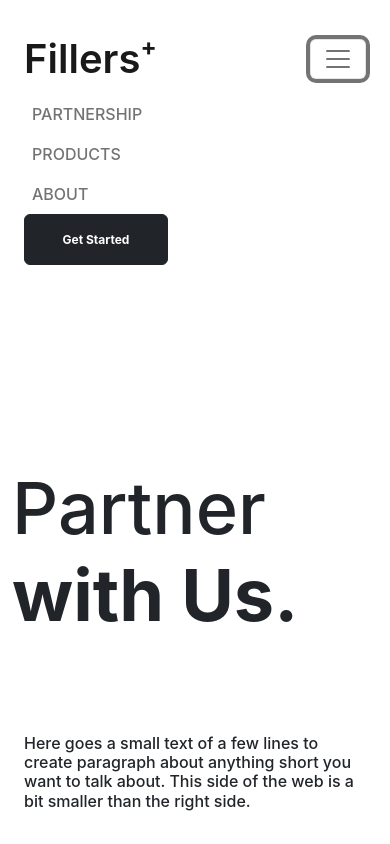
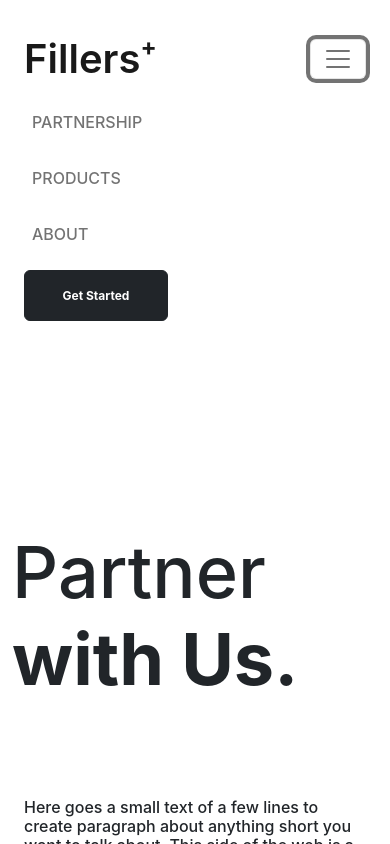
Before and after one commit to mchumpitazp/fillers, a React (Create React App) app in the folder fillers_frontend/: page / in a window 390 px wide. Both pictures are taken after a click on the button 338 px from the left and 59 px from the top of the page. Shown: the top 844 px of the page. Built offline with nearby package versions, Linux system fonts and the light colour scheme.

Commit message:
Responsive improvements

```diff
--- a/fillers_frontend/src/App.scss
+++ b/fillers_frontend/src/App.scss
@@ -42,6 +42,10 @@ h1 {
 }
 
 #partner-page {
+    h1 > strong{
+        display: inline-block;
+    }
+
     h5 {
         font-weight: 400;
         margin-bottom: 2rem;
--- a/fillers_frontend/src/components/HeaderComponent.js
+++ b/fillers_frontend/src/components/HeaderComponent.js
@@ -28,23 +28,23 @@ function Header() {
 
                     <Nav className='ms-auto' navbar>
                         <NavItem>
-                            <NavLink className="nav-link mx-2" to='/partnership' onClick={() => setNav(false)}>
+                            <NavLink className="nav-link mx-2 my-2" to='/partnership' onClick={() => setNav(false)}>
                                 PARTNERSHIP
                             </NavLink>
                         </NavItem>
                         <NavItem>
-                            <NavLink className="nav-link mx-2" to='/products' onClick={() => setNav(false)}>
+                            <NavLink className="nav-link mx-2 my-2" to='/products' onClick={() => setNav(false)}>
                                 PRODUCTS
                             </NavLink>
                         </NavItem>
                         <NavItem>
-                            <NavLink className="nav-link ms-2 me-4" to='/aboutus' onClick={() => setNav(false)}>
+                            <NavLink className="nav-link ms-2 me-4 my-2" to='/aboutus' onClick={() => setNav(false)}>
                                 ABOUT
                             </NavLink>
                         </NavItem>
                     </Nav>
 
-                    <Button className='btn btn-dark' onClick={() => scrollToForm()}>
+                    <Button className='btn btn-dark my-2' onClick={() => scrollToForm()}>
                         <span>Get Started</span>
                     </Button>
 
```
Also changed, not shown: 1 other file (tests, documents, lock files or other folders).
